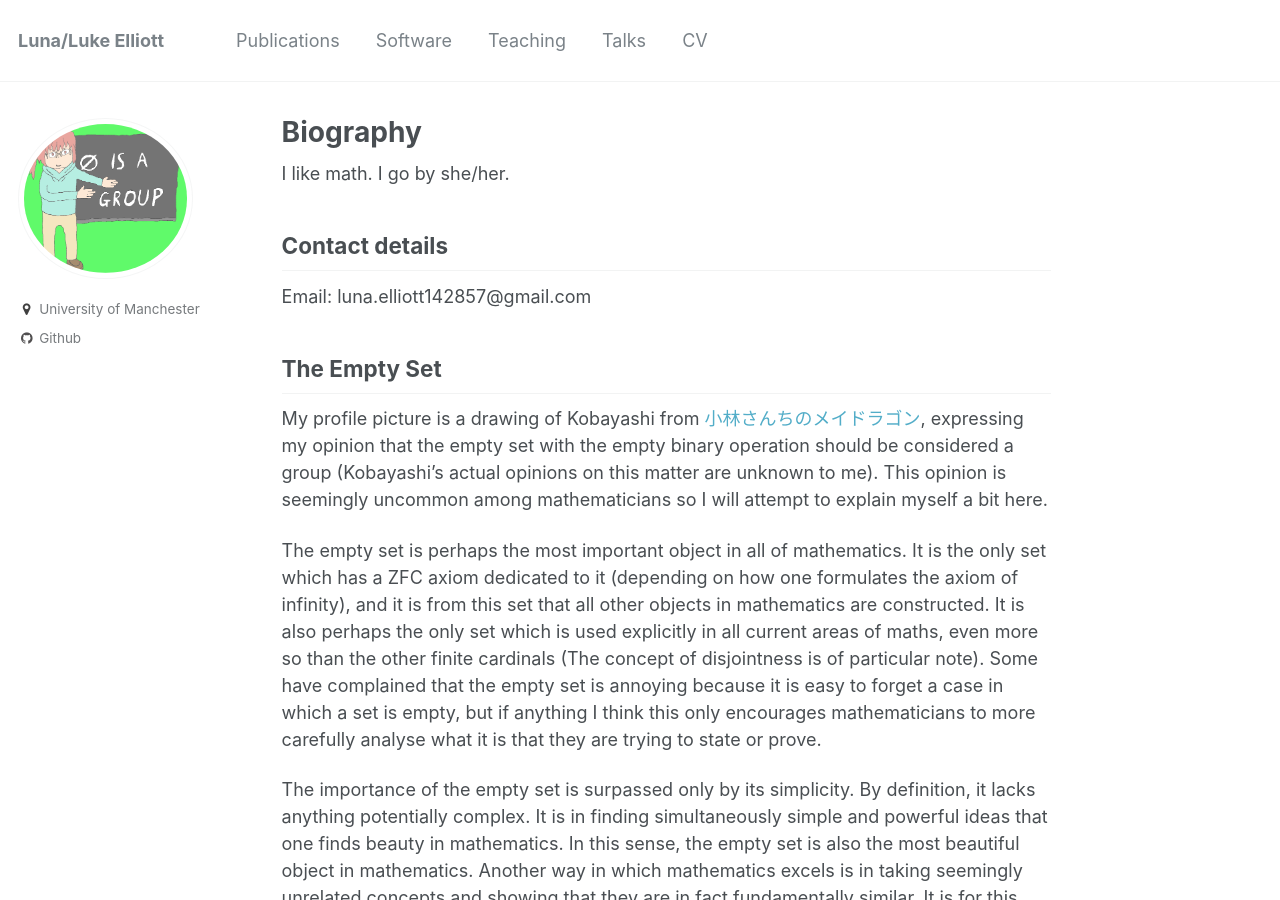
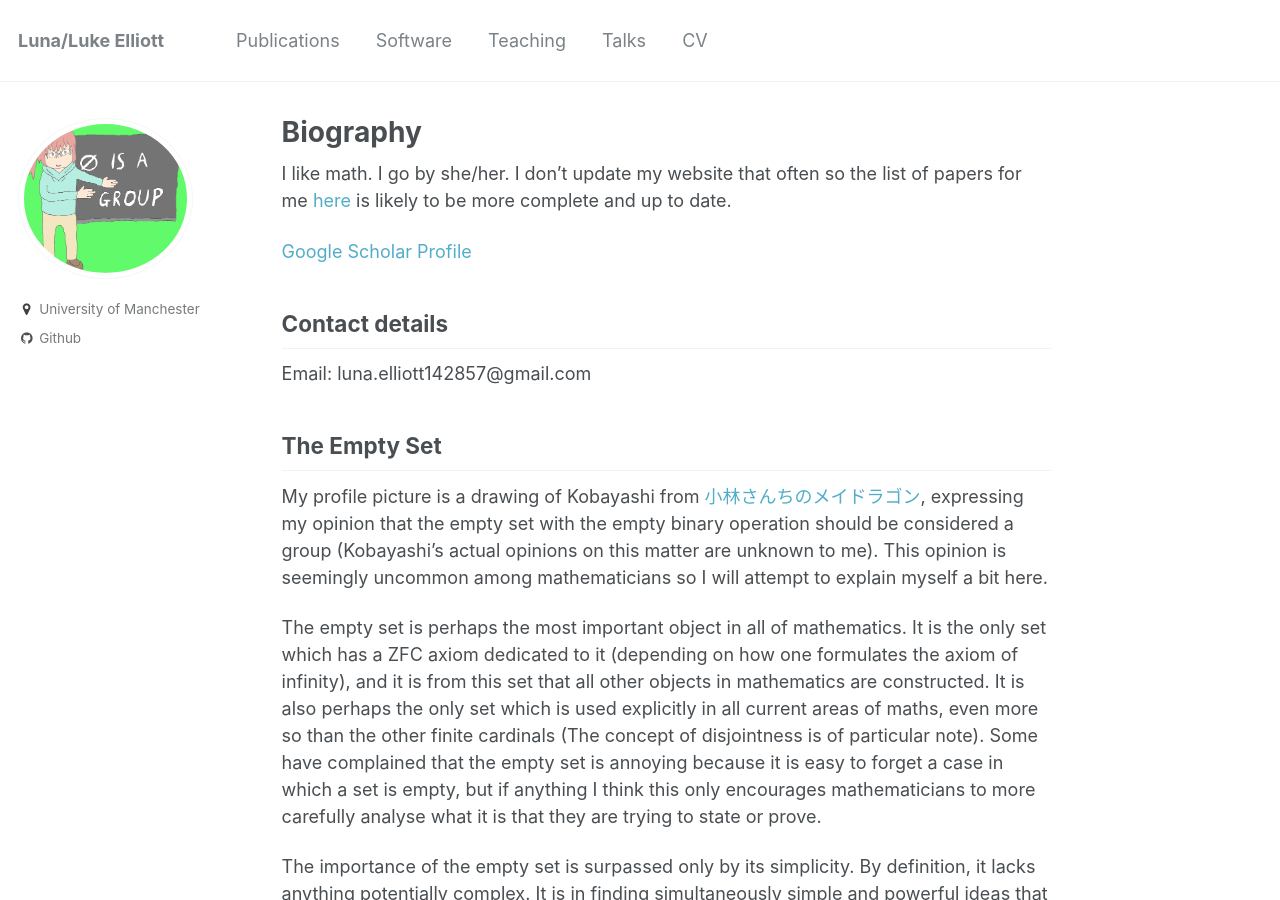
Before and after one commit to le27/L-Elliott, a Jekyll site: the page built from _pages/about.md, in a window 1280 px wide and 900 px high. Built offline with Jekyll 4.4.1, drawn with Linux system fonts in a browser that asks for light colours; formulas are drawn with MathJax 3.

Commit message:
Update about page with additional information
Added a note about infrequent website updates and included a Google Scholar profile link.

```diff
--- a/_pages/about.md
+++ b/_pages/about.md
@@ -9,7 +9,10 @@ redirect_from:
   -
 ---
 
-I like math. I go by she/her.
+I like math. I go by she/her. I don't update my website that often so the list of papers for me [here](https://scholar.google.com/citations?user=3ZObZk0AAAAJ) is likely to be more complete and up to date.
+
+[Google Scholar Profile](https://scholar.google.com/citations?user=3ZObZk0AAAAJ)
+
 
 ## Contact details
 
```
